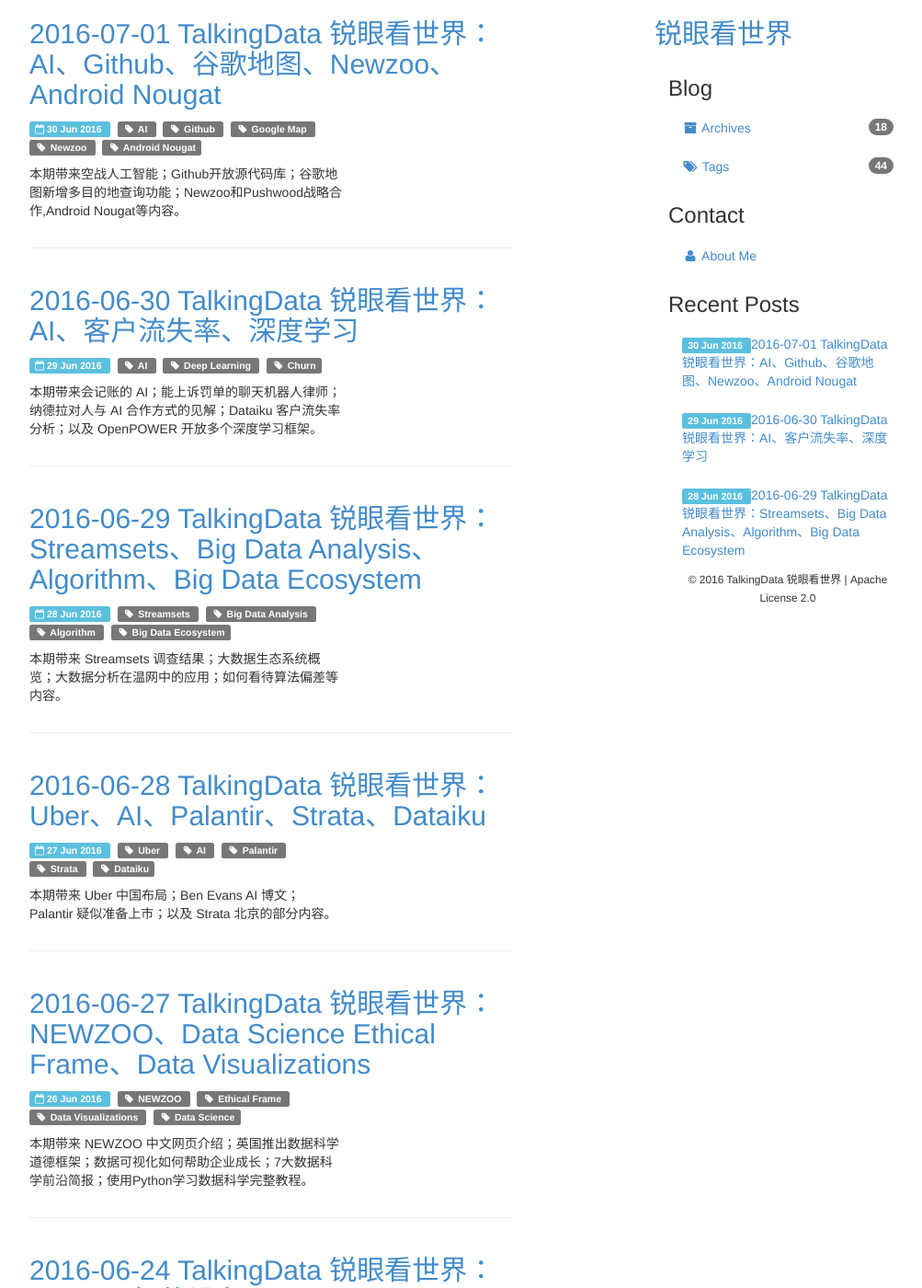
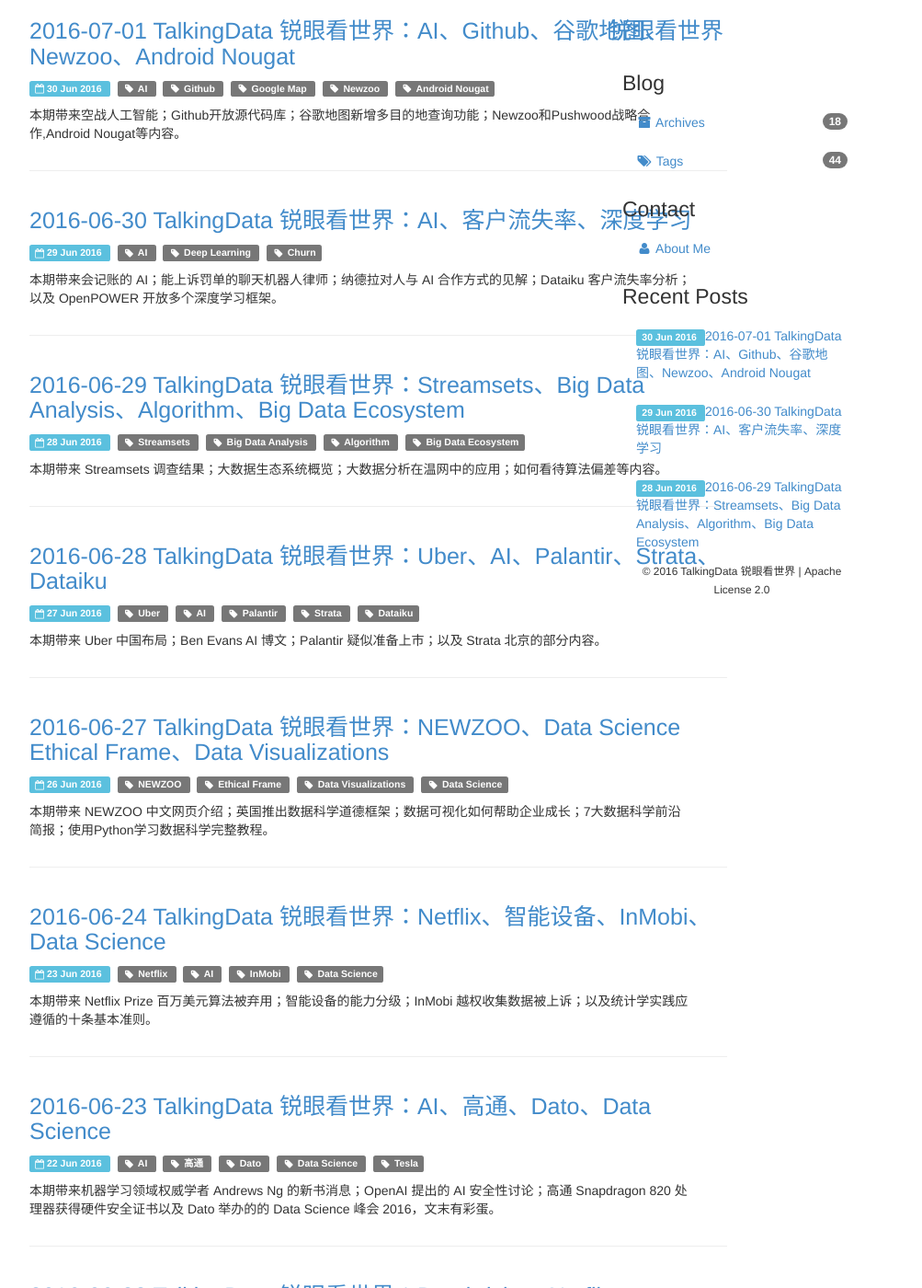
Before and after one commit to tdglobalnews/tdglobalnews.github.io, a Jekyll site: the page built from index.html, in a window 1280 px wide and 1400 px high. Shown: the whole window at 92% size, without its empty margins (53-1056 px from the left). Built offline with Jekyll 4.4.1, drawn with Linux system fonts in a browser that asks for light colours; the list of posts is cut into pages by our own code.

Commit message:
Adjusted format

```diff
--- a/_includes/main.html
+++ b/_includes/main.html
@@ -1,3 +1,3 @@
-<div class="col-xs-12 col-sm-8 col-md-6" id="mainmatter">
+<div class="col-xs-12 col-sm-8 col-md-6" id="mainmatter", style="width: 70%">
   {{ content }}
 </div>
--- a/_includes/right.html
+++ b/_includes/right.html
@@ -1,4 +1,4 @@
-<div class="col-xs-12 hidden-sm col-md-3" id="rightbar" style="left: 750px;">
+<div class="col-xs-12 hidden-sm col-md-3" id="rightbar" style="left: 700px;">
   <h2>
     {% include header.html %}
   </h2>
--- a/_sass/bootstrap/_variables.scss
+++ b/_sass/bootstrap/_variables.scss
@@ -54,10 +54,10 @@
 $font-size-large:         ceil(($font-size-base * 1.25)) !default; // ~18px
 $font-size-small:         ceil(($font-size-base * 0.85)) !default; // ~12px
 
-$font-size-h1:            floor(($font-size-base * 2.6)) !default; // ~36px
-$font-size-h2:            floor(($font-size-base * 2.15)) !default; // ~30px
-$font-size-h3:            ceil(($font-size-base * 1.7)) !default; // ~24px
-$font-size-h4:            ceil(($font-size-base * 1.25)) !default; // ~18px
+$font-size-h1:            floor(($font-size-base * 2.0)) !default; // ~36px
+$font-size-h2:            floor(($font-size-base * 1.8)) !default; // ~21px
+$font-size-h3:            ceil(($font-size-base * 1.6)) !default; // ~24px
+$font-size-h4:            ceil(($font-size-base * 1.4)) !default; // ~18px
 $font-size-h5:            $font-size-base !default;
 $font-size-h6:            ceil(($font-size-base * 0.85)) !default; // ~12px
 
--- a/index.html
+++ b/index.html
@@ -12,7 +12,7 @@
   </div>
   <div class="clearfix"></div>
 
-  <div class="col-xs-8">
+  <div class="col-xs-8" style="width: 95%">
     <p>
       {% if post.date %}
         <span class="label label-info">
```
